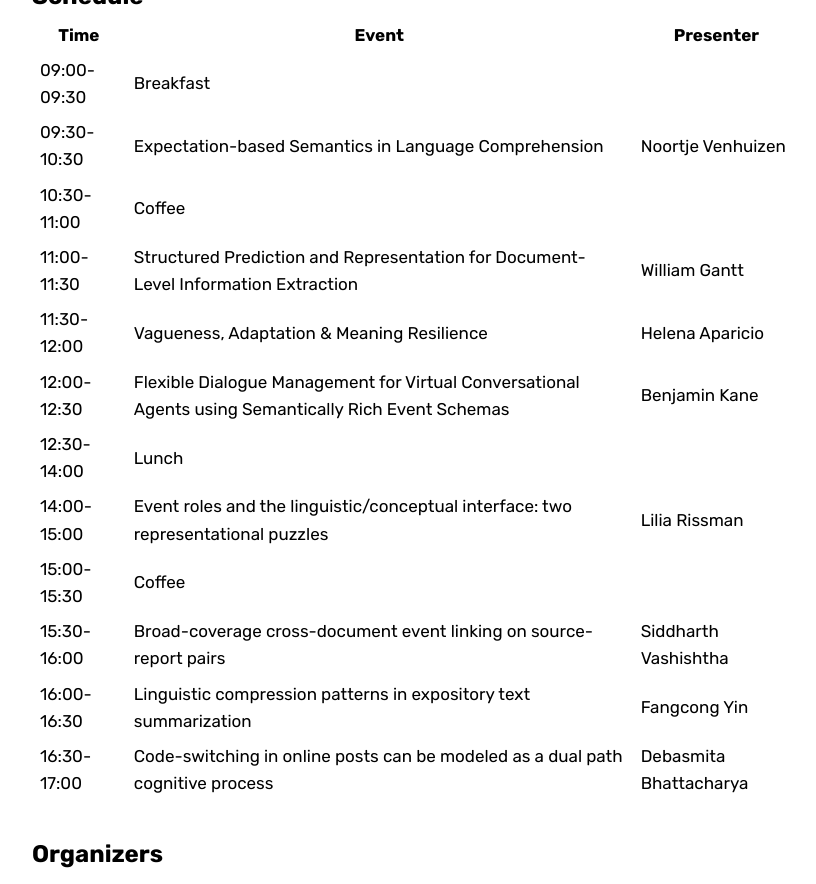
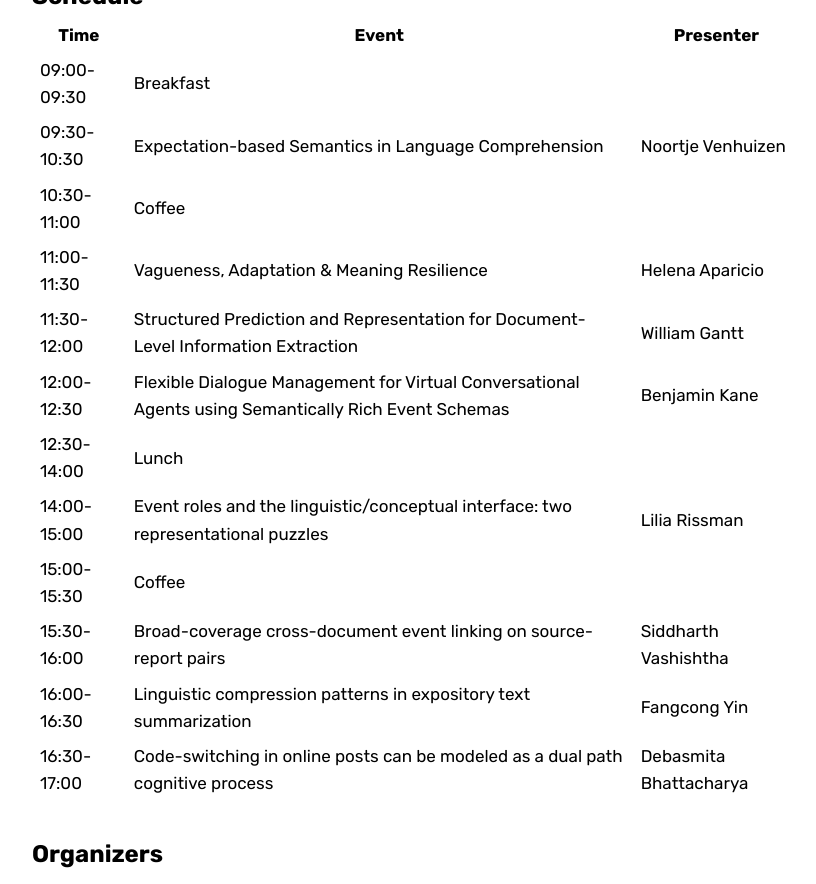
Before and after one commit to FACTSlab/factslab.github.io, a Jekyll site: the page built from peer-workshop-2023.md, in a window 1280 px wide and 900 px high, scrolled down 1978 px, cut to the strip 0-884 px from the top of the window. Shown: the whole strip, without its empty margins (224-1040 px from the left). Built offline with Jekyll 4.4.1, drawn with Linux system fonts in a browser that asks for light colours; some web fonts are replaced.

Commit message:
Puts Helena first

```diff
--- a/_data/workshop.yml
+++ b/_data/workshop.yml
@@ -133,10 +133,10 @@ schedule:
   title: Coffee
 - time: 11:00-11:30
   type: talk
-  presentation: wgantt
+  presentation: haparicio
 - time: 11:30-12:00
   type: talk
-  presentation: haparicio
+  presentation: wgantt
 - time: 12:00-12:30
   type: talk
   presentation: bkane
```
